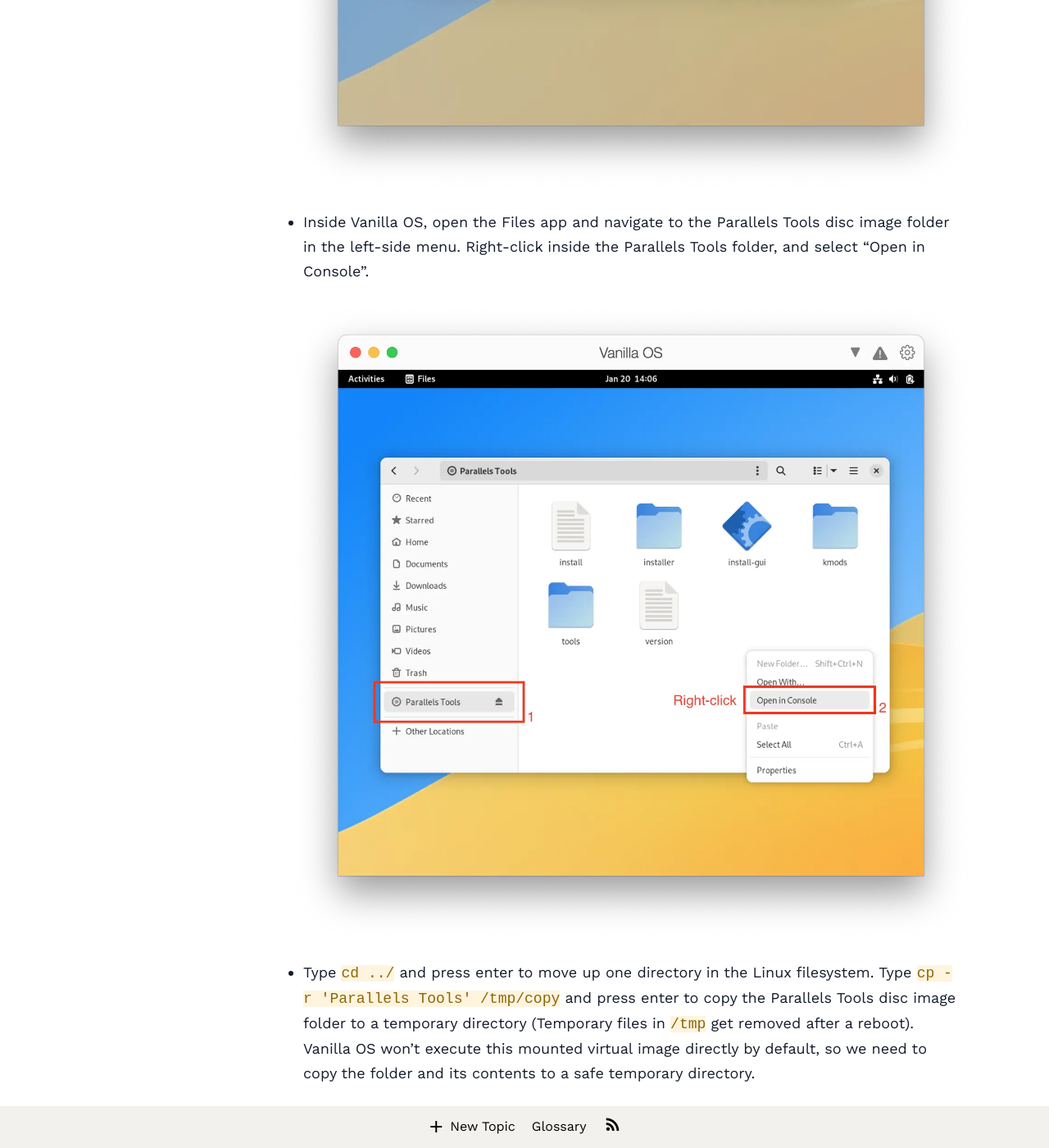
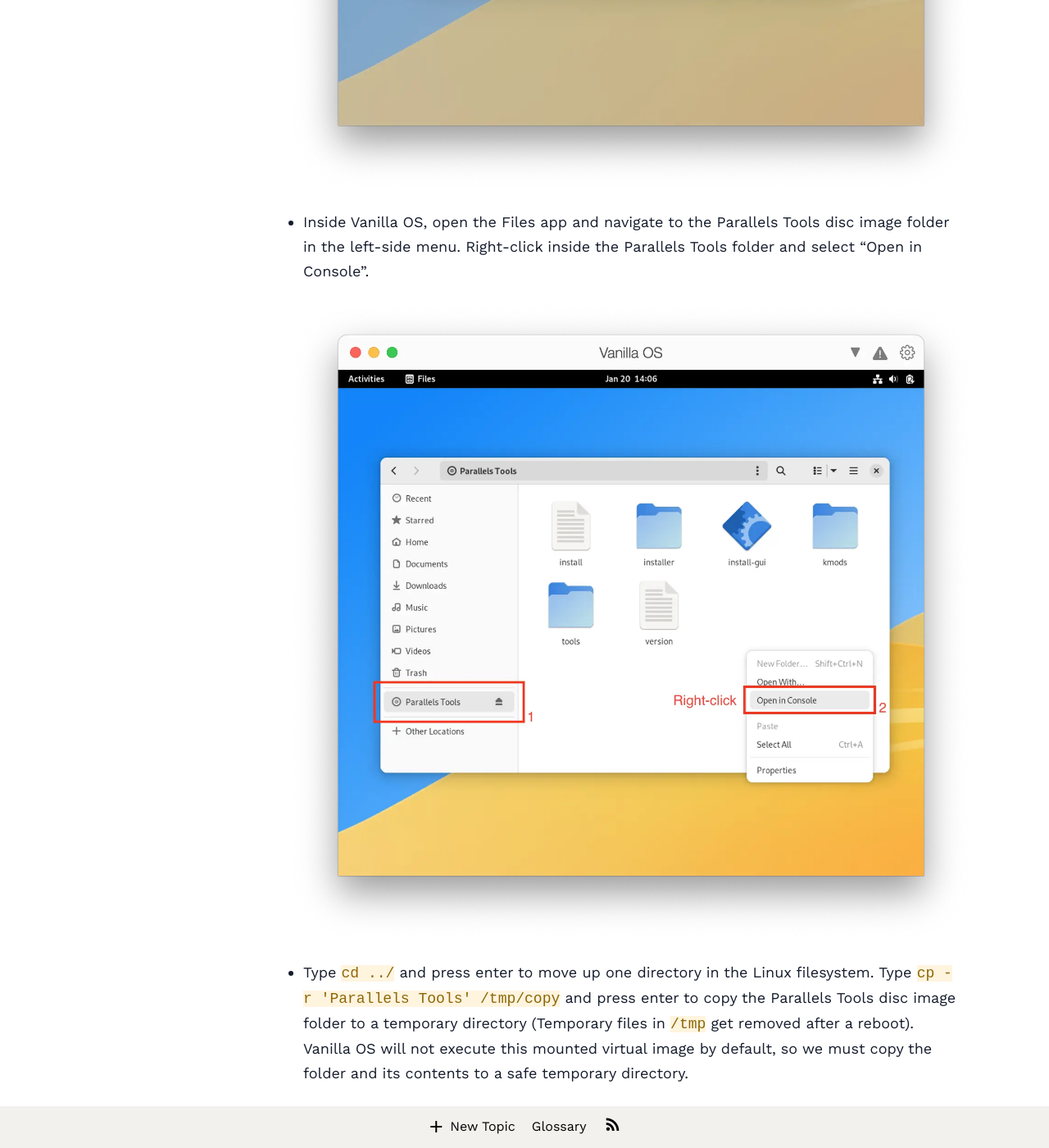
Before and after one commit to Vanilla-OS/handbook, a Jekyll site: the page built from _posts/2023-01-21-install-in-vm.md, in a window 1280 px wide and 1400 px high, scrolled down 36863 px. Shown: the whole window at 82% size. Built offline with Jekyll 4.4.1, drawn with Linux system fonts in a browser that asks for light colours; nearby versions of some CDN libraries; a style sheet for code colours, icons or effects is not loaded; some of the changed text lies outside the part shown.

Commit message:
Minor improvements to the Parallels aprt in VM guide

```diff
--- a/_posts/2023-01-21-install-in-vm.md
+++ b/_posts/2023-01-21-install-in-vm.md
@@ -174,7 +174,7 @@
 
 ### Installation
 
-- Open Parallels Desktop and follow the on-screen prompts, skip installing Windows 11 (for now) if this is your first time using Parallels software.
+- Open Parallels Desktop and follow the on-screen prompts. Skip installing Windows 11 (for now) if this is your first time using Parallels software.
 
 ![Parallels 0](/assets/uploads/VM_Post/Parallels/vanilla-parallels-install-0.webp)
 
@@ -236,7 +236,7 @@
 
 ![Parallels 14](/assets/uploads/VM_Post/Parallels/vanilla-parallels-install-14.webp)
 
-- Finish virtual machine creation, by selecting "Continue".
+- Finish virtual machine creation by selecting "Continue".
 
 ![Parallels 15](/assets/uploads/VM_Post/Parallels/vanilla-parallels-install-15.webp)
 
@@ -248,7 +248,7 @@
 
 ![Parallels 17](/assets/uploads/VM_Post/Parallels/vanilla-parallels-install-17.webp)
 
-- From the Vanilla OS Gnome desktop, select "Activities"
+- From the Vanilla OS GNOME desktop, select "Activities"
 
 ![Parallels 18](/assets/uploads/VM_Post/Parallels/vanilla-parallels-install-18.webp)
 
@@ -272,29 +272,29 @@
 
 ![Parallels 23](/assets/uploads/VM_Post/Parallels/vanilla-parallels-install-23.webp)
 
-- At the top-right corner of the Vanilla OS virtual machine window, there should be a triangle warning icon. Click it.
+- In the top-right corner of the Vanilla OS virtual machine window, there should be a triangle warning icon. Click it.
 
 ![Parallels 24](/assets/uploads/VM_Post/Parallels/vanilla-parallels-install-24.webp)
 
-- If you don't see the warning icon, or you've installed Parallels Tools previously, navigate to the MacOS menu bar and select "Actions -> Install Parallels Tools...".
+- If you can't see the warning icon, or you have installed Parallels Tools previously, navigate to the MacOS menu bar and select "Actions -> Install Parallels Tools...".
 
 ![Parallels 25](/assets/uploads/VM_Post/Parallels/vanilla-parallels-install-25.webp)
 
-- Read the Parallels Tools installation pop-up window and click "Continue".
+- Read the Parallels Tools installation pop up window and click "Continue".
 
 ![Parallels 26](/assets/uploads/VM_Post/Parallels/vanilla-parallels-install-26.webp)
 
-- Inside Vanilla OS, open the Files app and navigate to the Parallels Tools disc image folder in the left-side menu. Right-click inside the Parallels Tools folder, and select "Open in Console".
+- Inside Vanilla OS, open the Files app and navigate to the Parallels Tools disc image folder in the left-side menu. Right-click inside the Parallels Tools folder and select "Open in Console".
 
 ![Parallels 27](/assets/uploads/VM_Post/Parallels/vanilla-parallels-install-27.webp)
 
-- Type `cd ../` and press enter to move up one directory in the Linux filesystem. Type `cp -r 'Parallels Tools' /tmp/copy` and press enter to copy the Parallels Tools disc image folder to a temporary directory (Temporary files in `/tmp` get removed after a reboot). Vanilla OS won't execute this mounted virtual image directly by default, so we need to copy the folder and its contents to a safe temporary directory.
+- Type `cd ../` and press enter to move up one directory in the Linux filesystem. Type `cp -r 'Parallels Tools' /tmp/copy` and press enter to copy the Parallels Tools disc image folder to a temporary directory (Temporary files in `/tmp` get removed after a reboot). Vanilla OS will not execute this mounted virtual image by default, so we must copy the folder and its contents to a safe temporary directory.
 
 ![Parallels 28](/assets/uploads/VM_Post/Parallels/vanilla-parallels-install-28.webp)
 
-- Type `sudo abroot shell` and press enter to turn open up the transactional shell again.
+- Type `sudo abroot shell` and press enter to open up the transactional shell again.
 
-- Type `cd /tmp/copy` and press enter to instruct the Console to navigate to our new temporary directory. Type `sudo ./install` and press enter to begin installing Parallels Tools.
+- Type `cd /tmp/copy` and press enter to instruct the Console to navigate to the new temporary directory. Type `sudo ./install` and press enter to begin installing Parallels Tools.
 
 ![Parallels 30](/assets/uploads/VM_Post/Parallels/vanilla-parallels-install-29-30.webp)
 
```
Also changed, not shown: other parts of _posts/2023-01-21-install-in-vm.md (+8 -5 lines).
